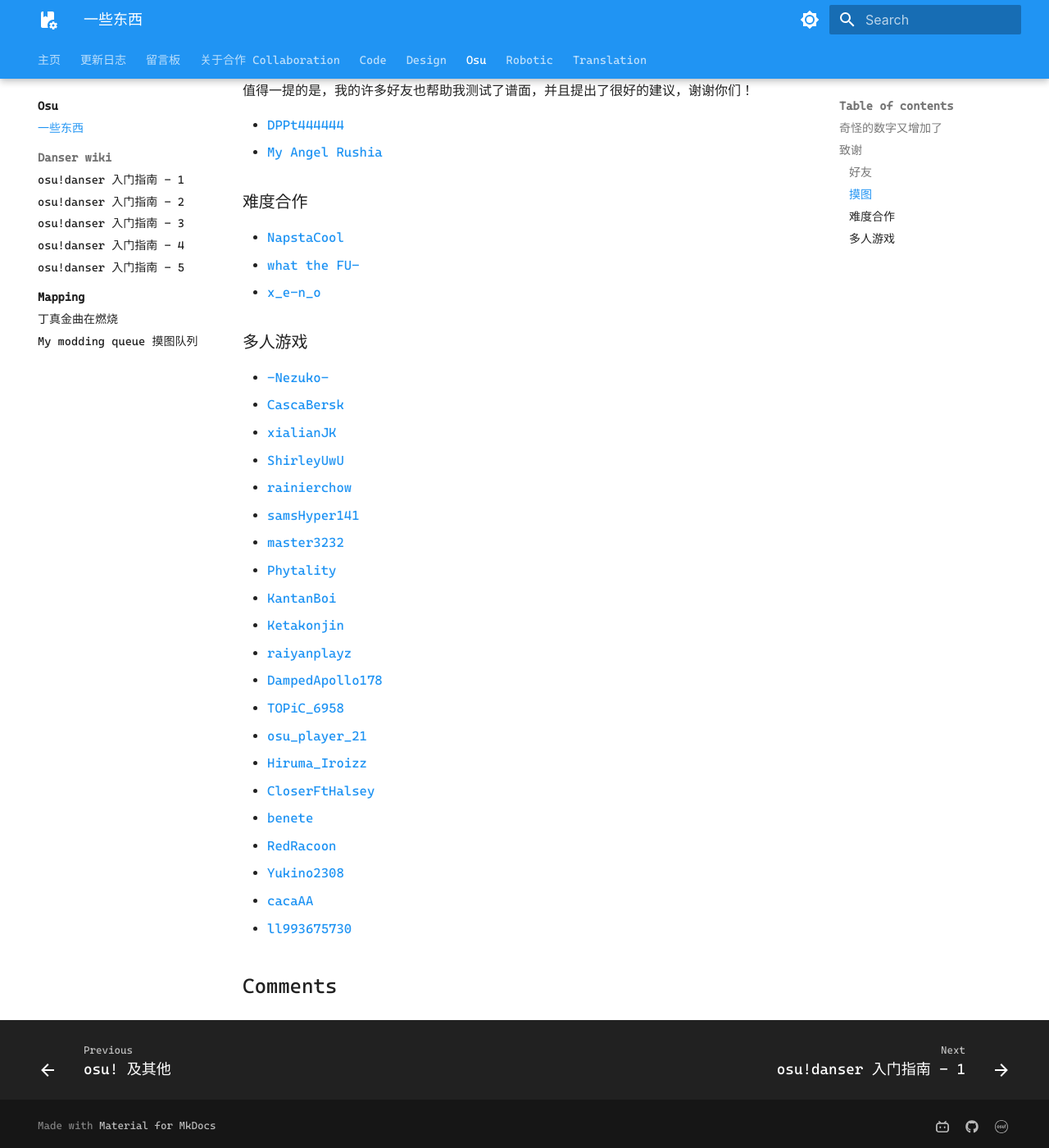
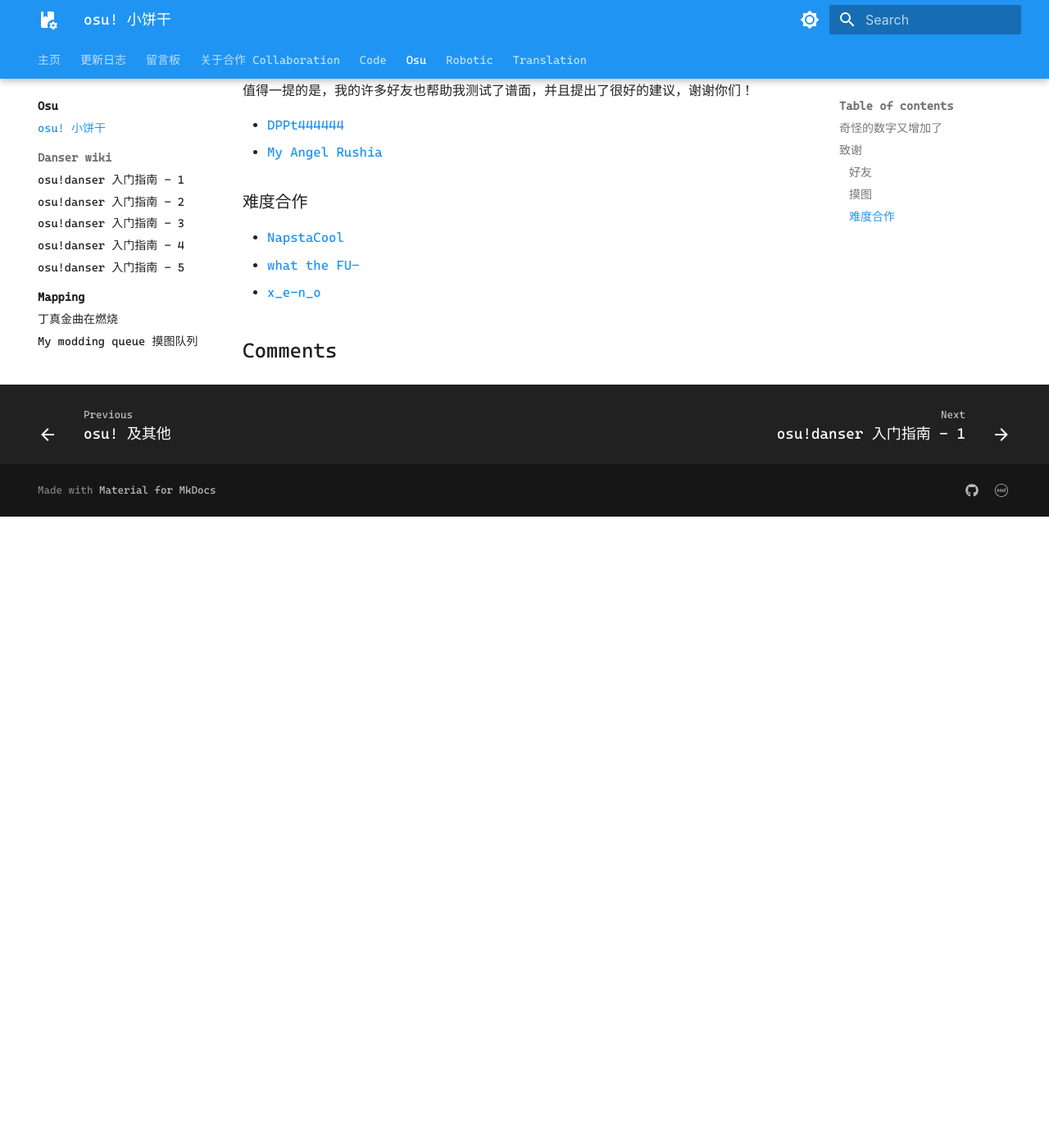
Before and after one commit to Sunnyboy971/Sunnyboy971.github.io, an MkDocs documentation site: the page built from docs/osu/misc.md, in a window 1280 px wide and 1400 px high, scrolled down 1654 px. Shown: the whole window at 82% size. Built offline with MkDocs 1.6.1 and Material for MkDocs 9.7.7, drawn with Linux system fonts in a browser that asks for light colours; some web fonts are replaced; comment, search, counter and statistics services are not loaded; after the commit the page ends 2284 px from its top, so only the background shows below that; some of the changed text lies outside the part shown.

Commit message:
Struction update

```diff
--- a/docs/osu/misc.md
+++ b/docs/osu/misc.md
@@ -8,7 +8,7 @@ tags:
 comments: true
 ---
 
-# 一些东西
+# osu! 小饼干
 
 该把什么放在这边呢？一些普通文章没法容纳的东西，排名、历史之类的，看着图一乐。
 
@@ -58,27 +58,3 @@ comments: true
 - [NapstaCool](https://osu.ppy.sh/users/12430751)
 - [what the FU-](https://osu.ppy.sh/users/23275794)
 - [x_e-n_o](https://osu.ppy.sh/users/23677548)
-
-### 多人游戏 {#multi}
-
-- [-Nezuko-](https://osu.ppy.sh/users/11474225)
-- [CascaBersk](https://osu.ppy.sh/users/13707659)
-- [xialianJK](https://osu.ppy.sh/users/16779984)
-- [ShirleyUwU](https://osu.ppy.sh/users/18168577)
-- [rainierchow](https://osu.ppy.sh/users/18180158)
-- [samsHyper141](https://osu.ppy.sh/users/22713636)
-- [master3232](https://osu.ppy.sh/users/23846569)
-- [Phytality](https://osu.ppy.sh/users/24736731)
-- [KantanBoi](https://osu.ppy.sh/users/25865225)
-- [Ketakonjin](https://osu.ppy.sh/users/29454292)
-- [raiyanplayz](https://osu.ppy.sh/users/31713934)
-- [DampedApollo178](https://osu.ppy.sh/users/30608793)
-- [TOPiC_6958](https://osu.ppy.sh/users/31918202)
-- [osu_player_21](https://osu.ppy.sh/users/32290558)
-- [Hiruma_Iroizz](https://osu.ppy.sh/users/33034918)
-- [CloserFtHalsey](https://osu.ppy.sh/users/33055947)
-- [benete](https://osu.ppy.sh/users/33330915)
-- [RedRacoon](https://osu.ppy.sh/users/33381379)
-- [Yukino2308](https://osu.ppy.sh/users/33501611)
-- [cacaAA](https://osu.ppy.sh/users/33606250)
-- [ll993675730](https://osu.ppy.sh/users/33697130)
--- a/mkdocs.yml
+++ b/mkdocs.yml
@@ -96,8 +96,6 @@ extra:
     accessibility: acc
     interaction: acc
   social:
-    - icon: simple/bilibili
-      link: https://space.bilibili.com/2046252132
     - icon: fontawesome/brands/github
       link: https://github.com/CloneWith
     - icon: simple/osu
```
Also changed, not shown: other parts of docs/osu/misc.md (+1 -1 lines), CODE_OF_CONDUCT.md (deleted, +0 -128 lines), docs/index.md (+4 -3 lines), docs/osu/index.md (+5 -2 lines), readme.md (+2 -6 lines), archives/design/backrage.md (renamed from docs/design/backrage.md), archives/design/main.md (renamed from docs/design/main.md), archives/translator-tools/main.md (renamed from docs/code/translator-tools/main.md), archives/translator-tools/readme.md (renamed from docs/code/translator-tools/readme.md).
